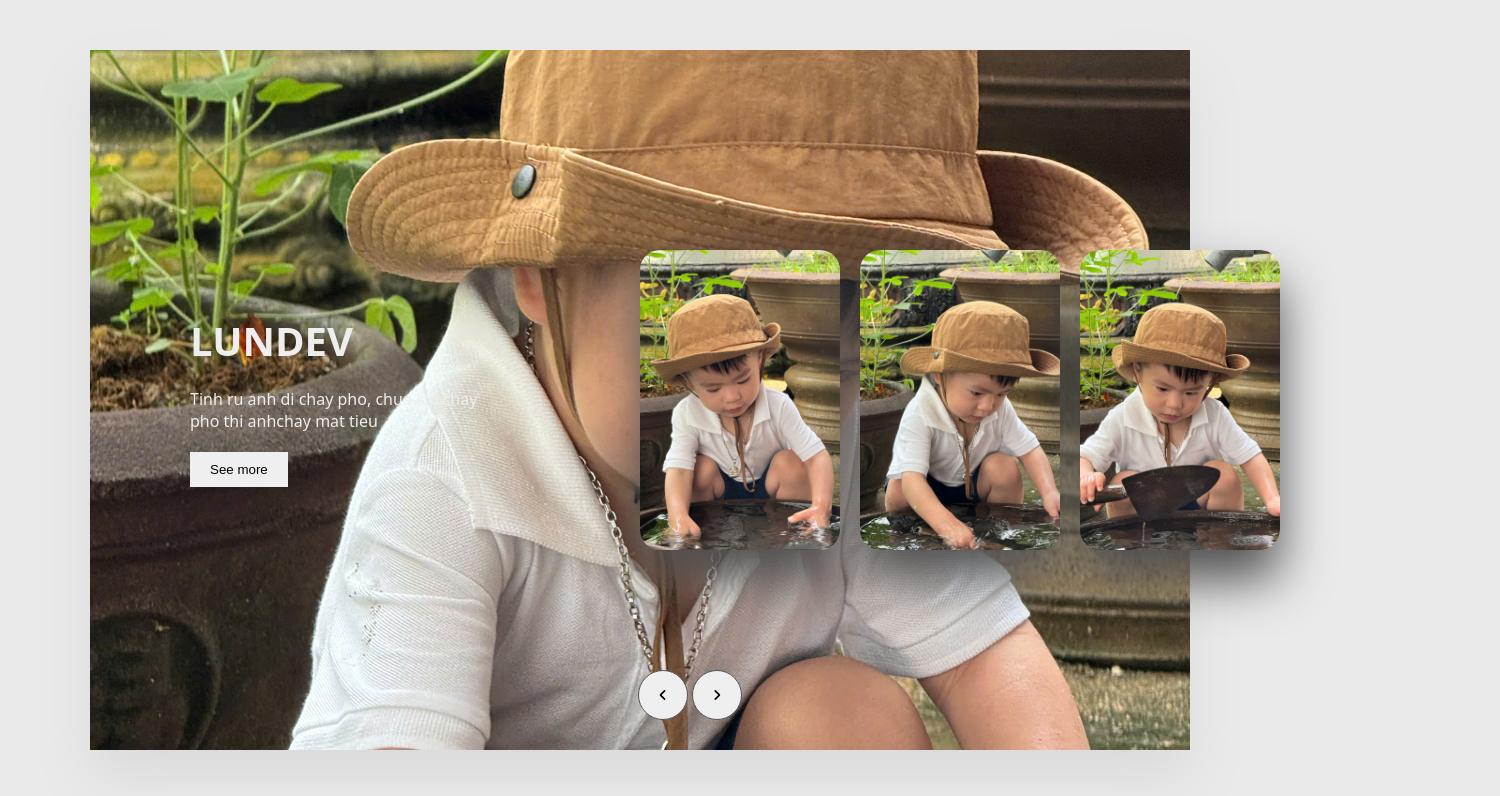
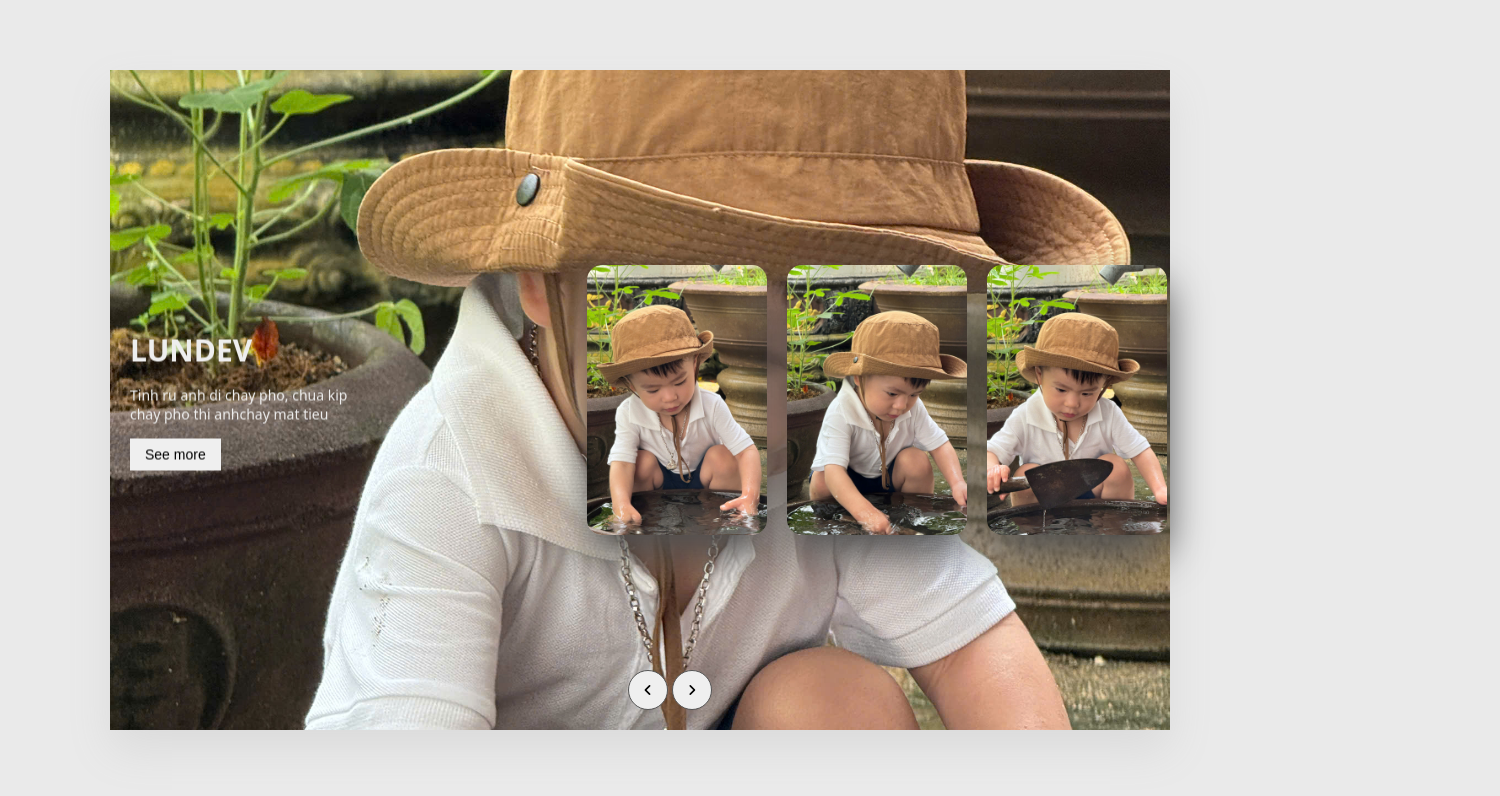
Before and after one commit to vuong73op/nguyenphuocthinh, a plain HTML site: page index.html in a window 1280 px wide. Shown: the whole page, 1500 px wide, since content can reach past the window. Drawn offline with Linux system fonts and the light colour scheme.

Commit message:
Add files via upload

```diff
--- a/style.css
+++ b/style.css
@@ -11,17 +11,17 @@ body {
     width: 100%;
     max-width: 1000px;
     height: 600px;
-    padding: 50px;
+    padding: 30px;
     background-color: #f5f5f5;
-    box-shadow: 0 30px 50px #dbdbdb;
+    box-shadow: 0 20px 40px #dbdbdb;
 }
 #slide {
     width: max-content;
-    margin-top: 50px;
+    margin-top: 30px;
 }
 .item {
-    width: 200px;
-    height: 300px;
+    width: 180px; /* Giảm chiều rộng của các mục */
+    height: 270px; /* Giảm chiều cao của các mục */
     background-position: center;
     display: inline-block;
     transition: 0.5s;
@@ -30,8 +30,8 @@ body {
     z-index: 1;
     top: 50%;
     transform: translate(0, -50%);
-    border-radius: 20px;
-    box-shadow: 0 30px 50px #505050;
+    border-radius: 15px;
+    box-shadow: 0 20px 40px #505050;
 }
 .item:nth-child(1),
 .item:nth-child(2) {
@@ -44,23 +44,23 @@ body {
     box-shadow: none;
 }
 .item:nth-child(3) {
-    left: 50%;
+    left: 45%;
 }
 .item:nth-child(4) {
-    left: calc(50% + 220px);
+    left: calc(45% + 200px);
 }
 .item:nth-child(5) {
-    left: calc(50% + 440px);
+    left: calc(45% + 400px);
 }
 .item:nth-child(n+6) {
-    left: calc(50% + 660px);
+    left: calc(45% + 600px);
     opacity: 0;
 }
 .item .content {
     position: absolute;
     top: 50%;
-    left: 100px;
-    width: 300px;
+    left: 20px;
+    width: 250px;
     text-align: left;
     padding: 0;
     color: #eee;
@@ -73,27 +73,29 @@ body {
     z-index: 11111;
 }
 .item .name {
-    font-size: 40px;
+    font-size: 30px;
     font-weight: bold;
     opacity: 0;
     animation: showcontent 1s ease-in-out 1 forwards;
 }
 .item .des {
-    margin: 20px 0;
+    margin: 15px 0;
     opacity: 0;
+    font-size: 14px;
     animation: showcontent 1s ease-in-out 0.3s 1 forwards;
 }
 .item button {
-    padding: 10px 20px;
+    padding: 8px 15px;
     border: none;
     opacity: 0;
     animation: showcontent 1s ease-in-out 0.6s 1 forwards;
+    font-size: 14px;
 }
 @keyframes showcontent {
     from {
         opacity: 0;
         transform: translate(0, 100px);
-        filter: blur(33px);
+        filter: blur(20px);
     } to {
         opacity: 1;
         transform: translate(0, 0);
@@ -102,14 +104,14 @@ body {
 }
 .buttons {
     position: absolute;
-    bottom: 30px;
+    bottom: 20px;
     z-index: 222222;
     text-align: center;
     width: 100%;
 }
 .buttons button {
-    width: 50px;
-    height: 50px;
+    width: 40px;
+    height: 40px;
     border-radius: 50%;
     border: 1px solid #555;
     transition: 0.5s;
@@ -123,13 +125,13 @@ body {
     .container {
         width: 90%;
         height: auto;
-        padding: 20px;
+        padding: 15px;
     }
     .item {
-        width: 100%;
+        width: 80%;
         height: auto;
         position: relative;
-        margin-bottom: 20px;
+        margin-bottom: 15px;
         box-shadow: 0 10px 20px #505050;
     }
     #slide {
```
